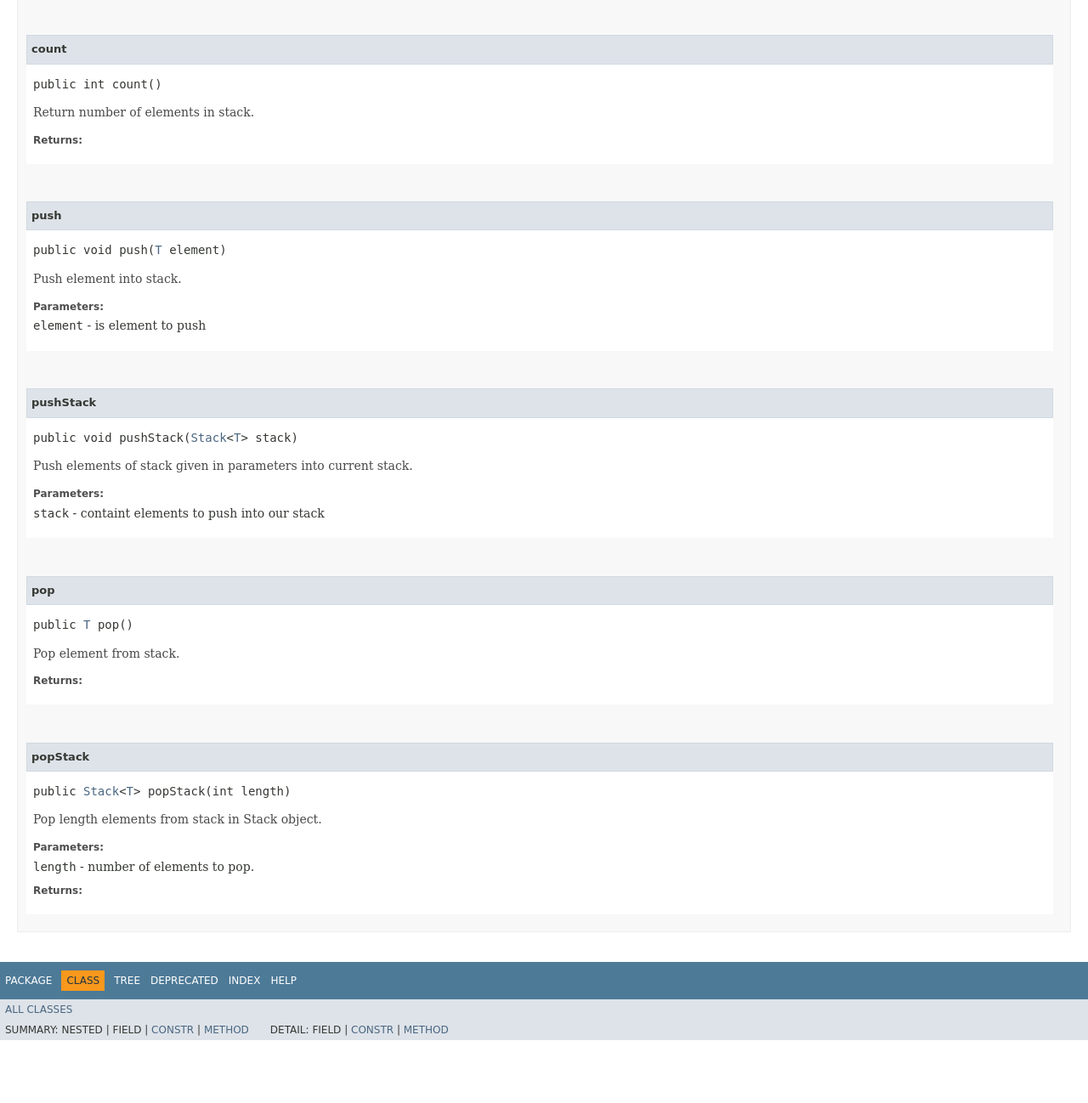
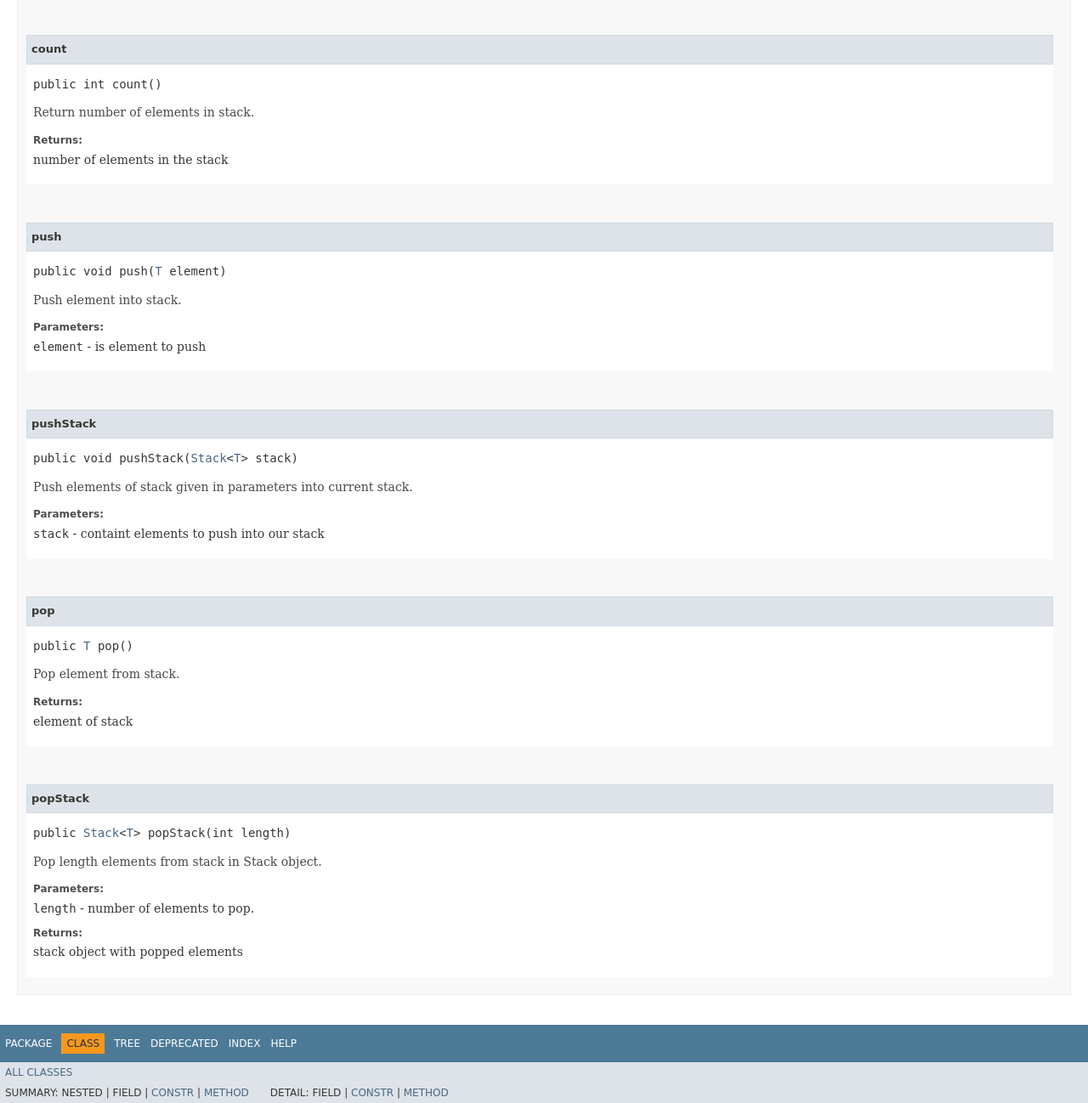
Before and after one commit to peyuaa/oop_nsu, a plain HTML site: page Task_1_2_1/ru/nsu/peyuaa/Stack.html in a window 1280 px wide. Shown: the part 1460-2758 px from the top of the page at 85% size. Before the commit the page ends 2684 px from the top, so only its background shows below. Drawn offline with Linux system fonts and the light colour scheme; no server answers; a script that the page names is missing; a web font is replaced by a local one.

Commit message:
Deploying to gh-pages from @ peyuaa/oop_nsu@f9b0445467be2898bb8c9855a3ea9fc63145bf7a 🚀

```diff
--- a/Task_1_2_1/ru/nsu/peyuaa/Stack.html
+++ b/Task_1_2_1/ru/nsu/peyuaa/Stack.html
@@ -275,6 +275,7 @@ extends java.lang.Object</pre>
 <div class="block">Return number of elements in stack.</div>
 <dl>
 <dt><span class="returnLabel">Returns:</span></dt>
+<dd>number of elements in the stack</dd>
 </dl>
 </li>
 </ul>
@@ -318,6 +319,7 @@ extends java.lang.Object</pre>
 <div class="block">Pop element from stack.</div>
 <dl>
 <dt><span class="returnLabel">Returns:</span></dt>
+<dd>element of stack</dd>
 </dl>
 </li>
 </ul>
@@ -333,6 +335,7 @@ extends java.lang.Object</pre>
 <dt><span class="paramLabel">Parameters:</span></dt>
 <dd><code>length</code> - number of elements to pop.</dd>
 <dt><span class="returnLabel">Returns:</span></dt>
+<dd>stack object with popped elements</dd>
 </dl>
 </li>
 </ul>
```
Also changed, not shown: 3 other files.
